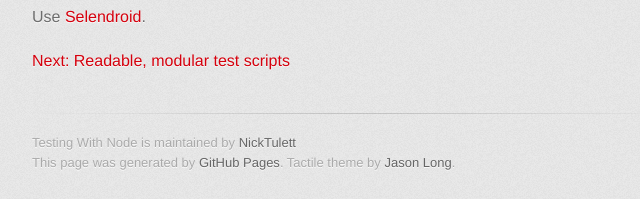
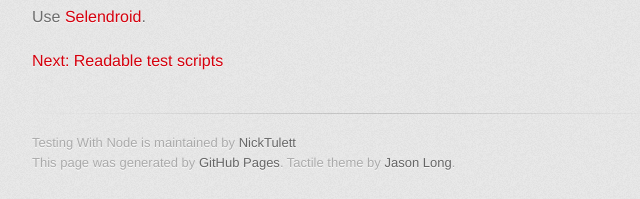
Before and after one commit to NickTulett/TestingWithNode, a plain HTML site: page multipleDevices.html in a window 1280 px wide. Shown: the part 1616-1815 px from the top of the page, 298-938 px from the left. Drawn offline with Linux system fonts and the light colour scheme; a web font is replaced by a local one.

Commit message:
Split out modular discussion

```diff
--- a/multipleDevices.html
+++ b/multipleDevices.html
@@ -76,7 +76,7 @@
                 <h3>Running tests on Android</h3>
                 <p>Use <a href="http://selendroid.io/">Selendroid</a>.</p>
 
-                <a href="enhancedScripts.html">Next: Readable, modular test scripts</a>
+                <a href="enhancedScripts.html">Next: Readable test scripts</a>
 
 
             </section>
```
